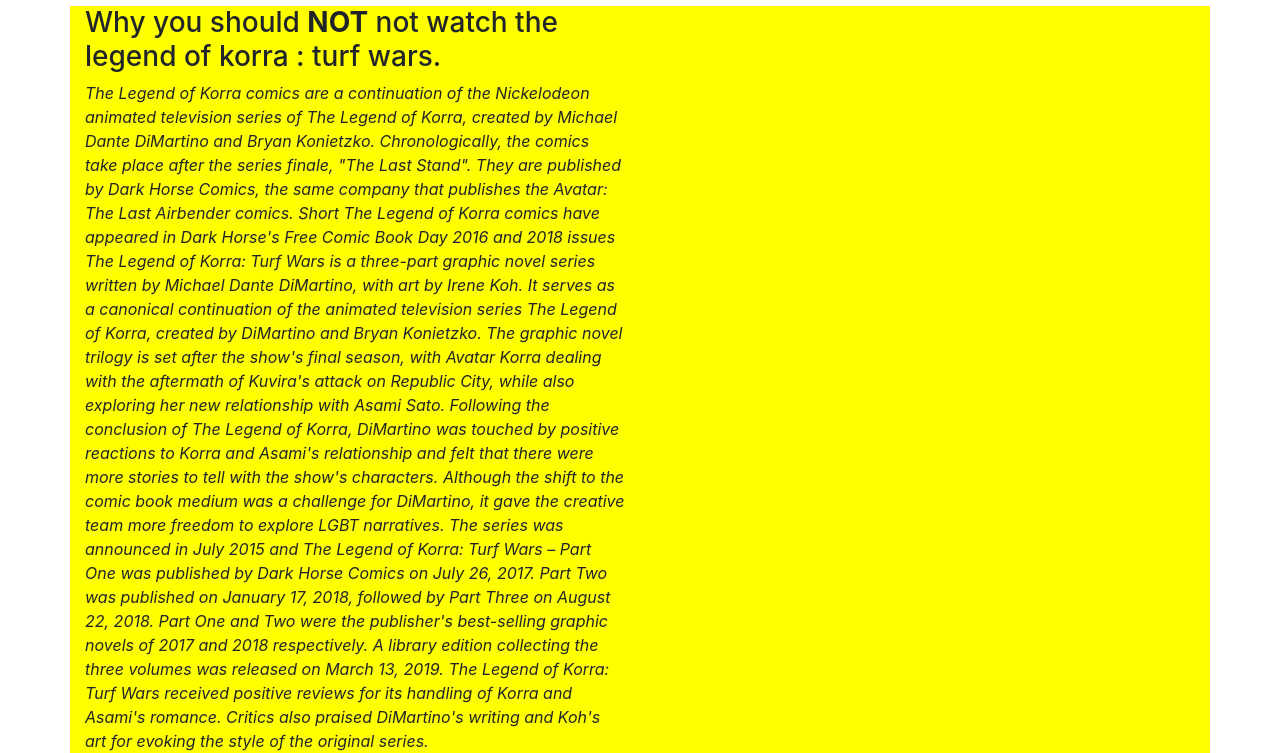
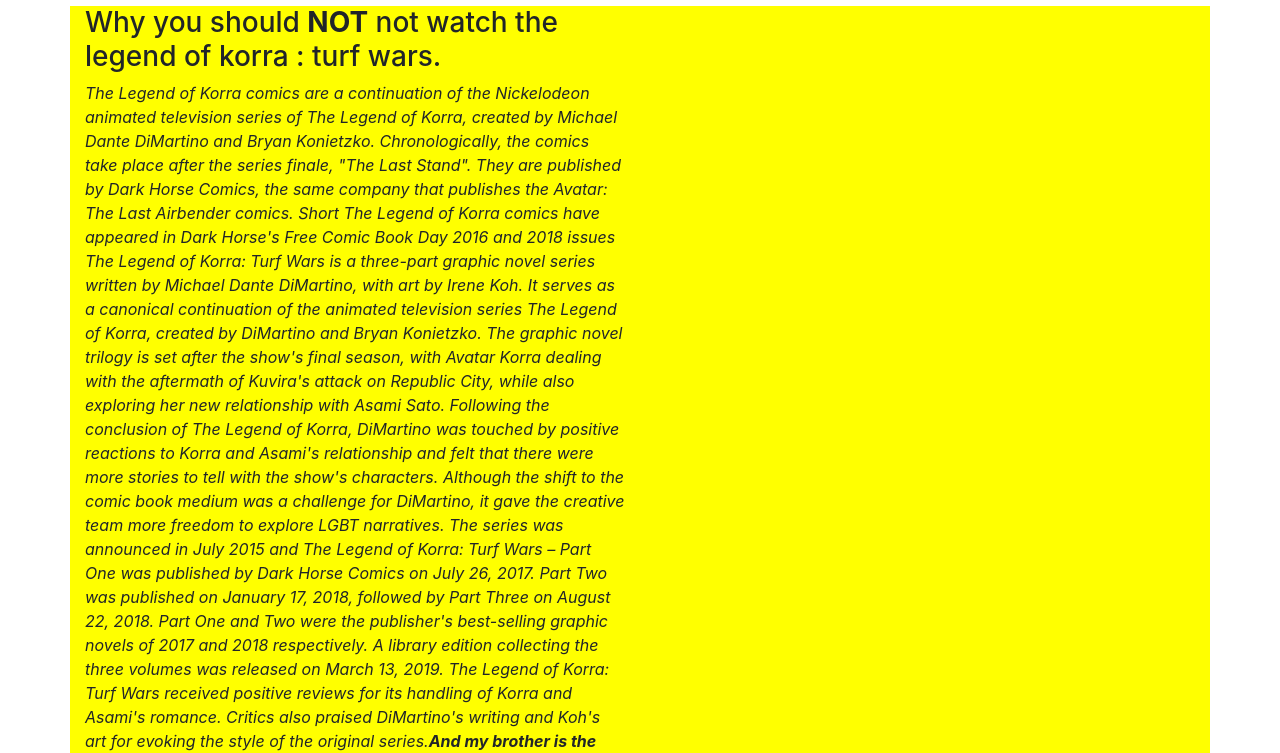
Before and after one commit to bathelomeo/avatarAang, a plain HTML site: page korra.html in a window 1280 px wide. Shown: the part 50-803 px from the top of the page. Drawn offline with Linux system fonts and the light colour scheme.

Commit message:
added new files

```diff
--- a/korra.html
+++ b/korra.html
@@ -31,7 +31,7 @@
             Part One and Two were the publisher's best-selling graphic novels of 2017 and 2018 respectively.
             A library edition collecting the three volumes was released on March 13, 2019.
             The Legend of Korra: Turf Wars received positive reviews for its handling of Korra and Asami's romance.
-            Critics also praised DiMartino's writing and Koh's art for evoking the style of the original series.
+            Critics also praised DiMartino's writing and Koh's art for evoking the style of the original series.<strong>And my brother is the best</strong>.
             </em>
             </p>
      </div>
```
